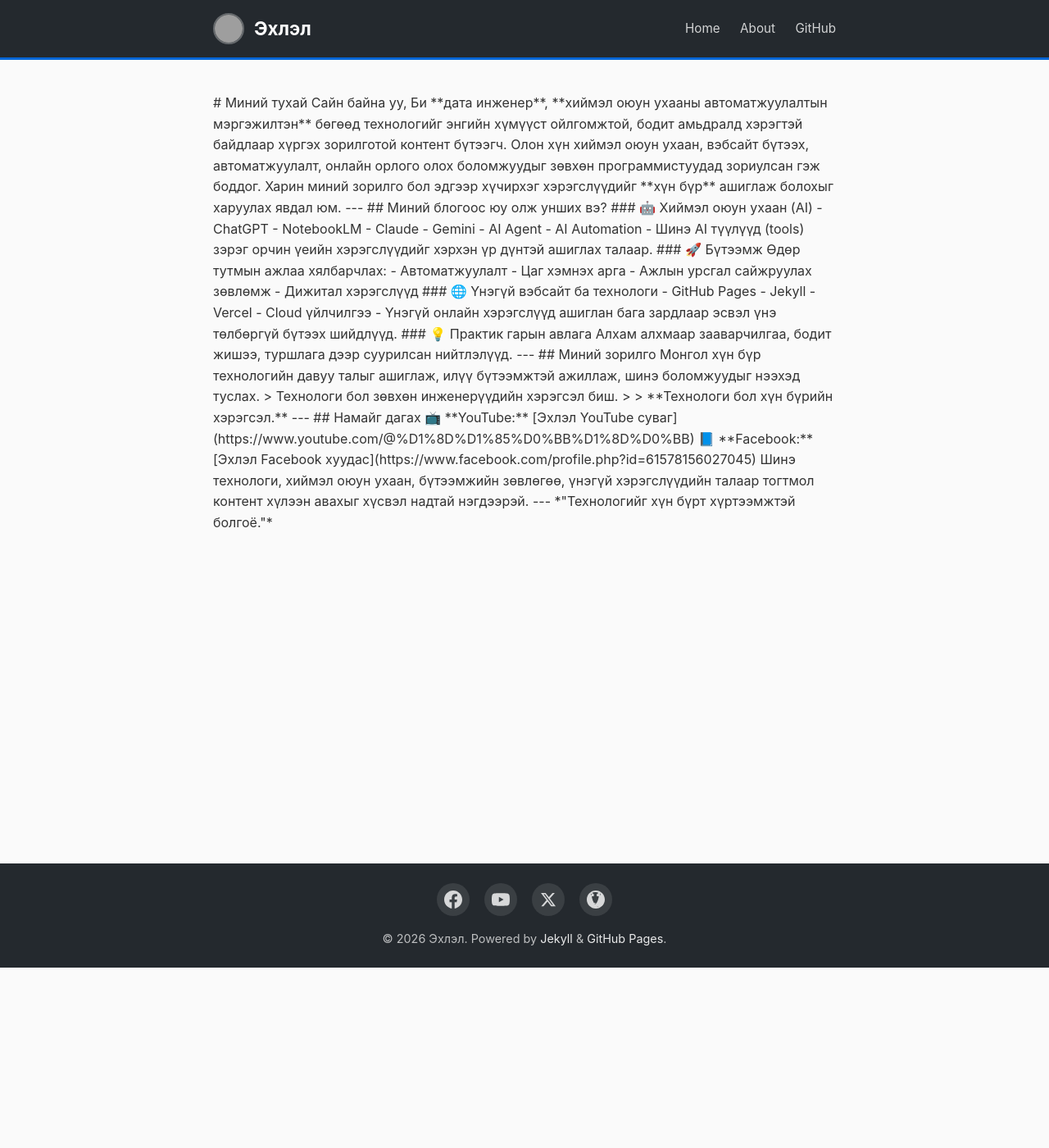
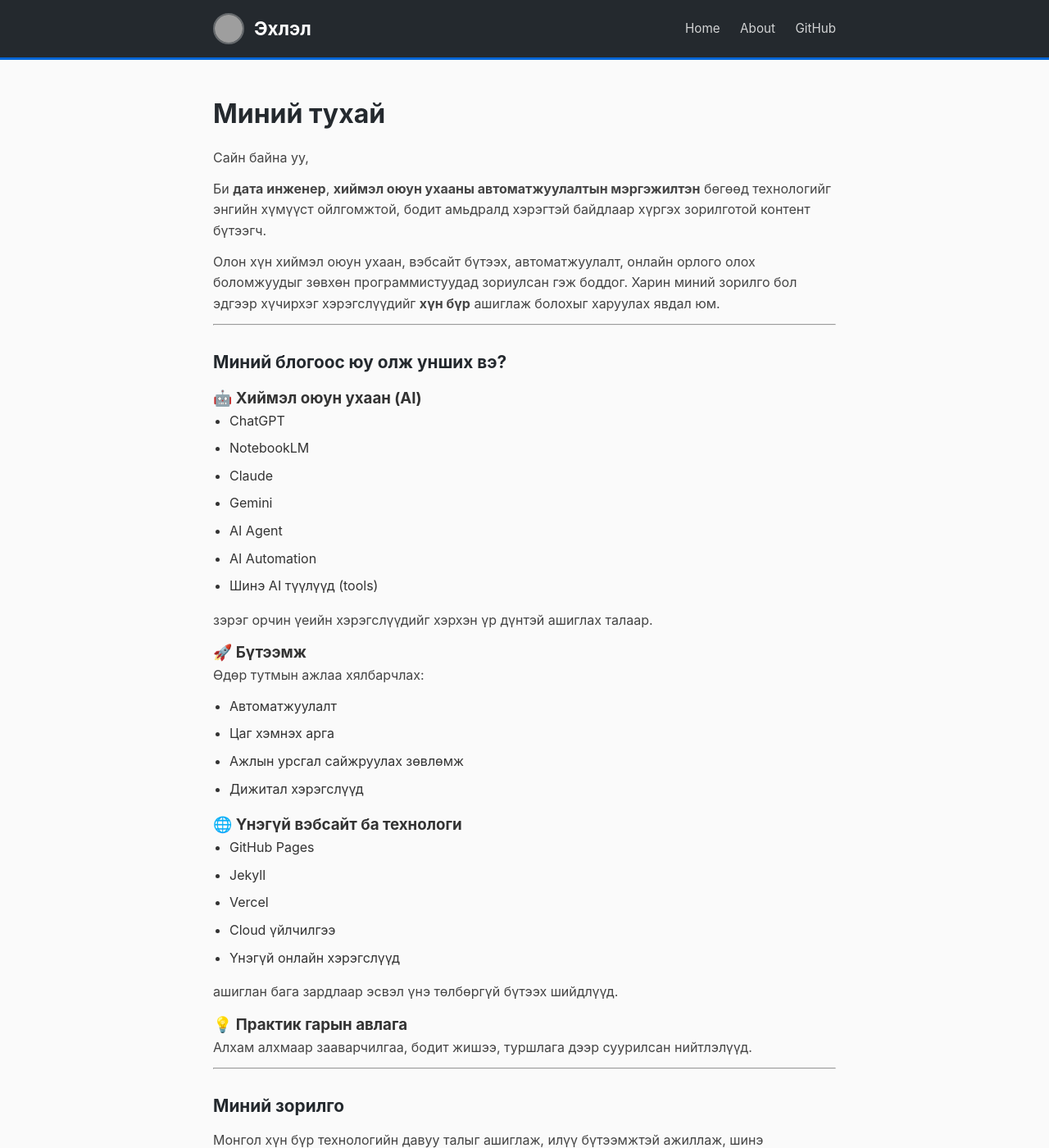
Before and after one commit to pythonisaur/myjekyll, a Jekyll site: the page built from about.md, in a window 1280 px wide and 1400 px high. Shown: the whole window at 82% size. Built offline with Jekyll 4.4.1, drawn with Linux system fonts in a browser that asks for light colours; some of the changed text lies outside the part shown; grey boxes are pictures that could not be loaded.

Commit message:
fix: enable markdown rendering inside about page div

```diff
--- a/about.md
+++ b/about.md
@@ -4,7 +4,7 @@
 permalink: /about/
 ---
 
-<div class="about wrapper">
+<div class="about wrapper" markdown="1">
 
 # Миний тухай
 
```
